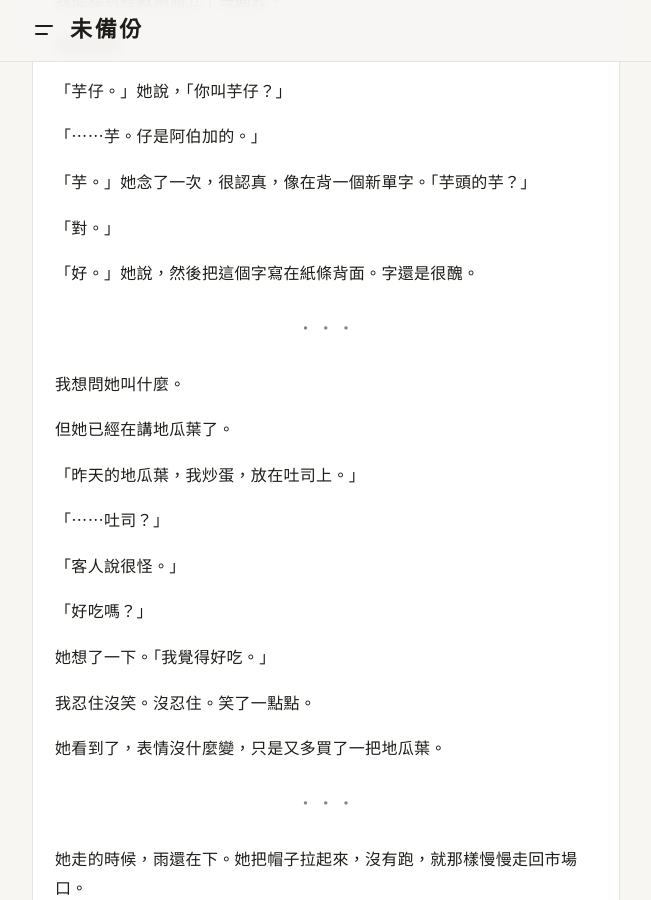
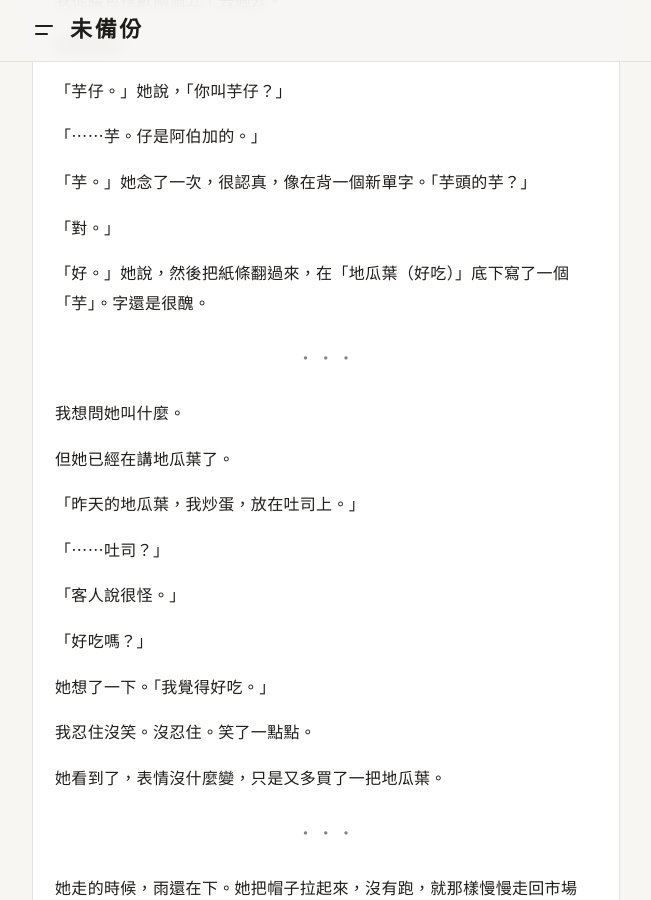
Before and after one commit to Sierra2121/weibeifen, a Jekyll site: the page built from _posts/2026-11-12-day02.md, in a window 1280 px wide and 900 px high, scrolled down 1723 px. Shown: the whole window, without its empty margins (314-965 px from the left). Built offline with Jekyll 4.4.1, drawn with Linux system fonts in a browser that asks for light colours.

Commit message:
市場口 第二章：紙條那句改明確
Co-Authored-By: Claude Opus 5.5 <noreply@anthropic.com>
Claude-Session: https://claude.ai/code/session_01VPttWSLUjSGooQnZzfekUY

```diff
--- a/_posts/2026-11-12-day02.md
+++ b/_posts/2026-11-12-day02.md
@@ -77,7 +77,7 @@ date: 2026-11-12 02:30:00 +0800
 
 「對。」
 
-「好。」她說，然後把這個字寫在紙條背面。字還是很醜。
+「好。」她說，然後把紙條翻過來，在「地瓜葉（好吃）」底下寫了一個「芋」。字還是很醜。
 
 ***
 
```
